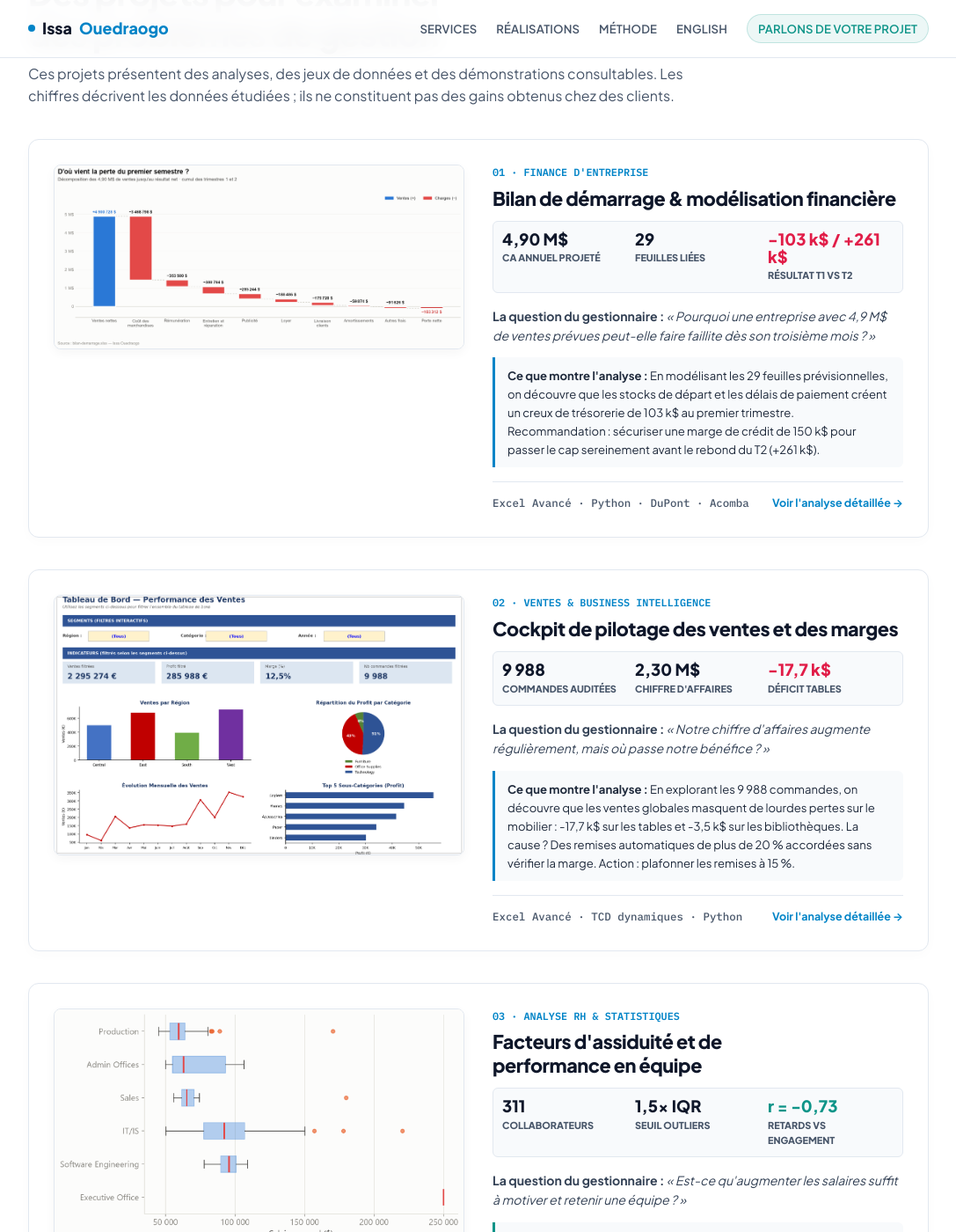
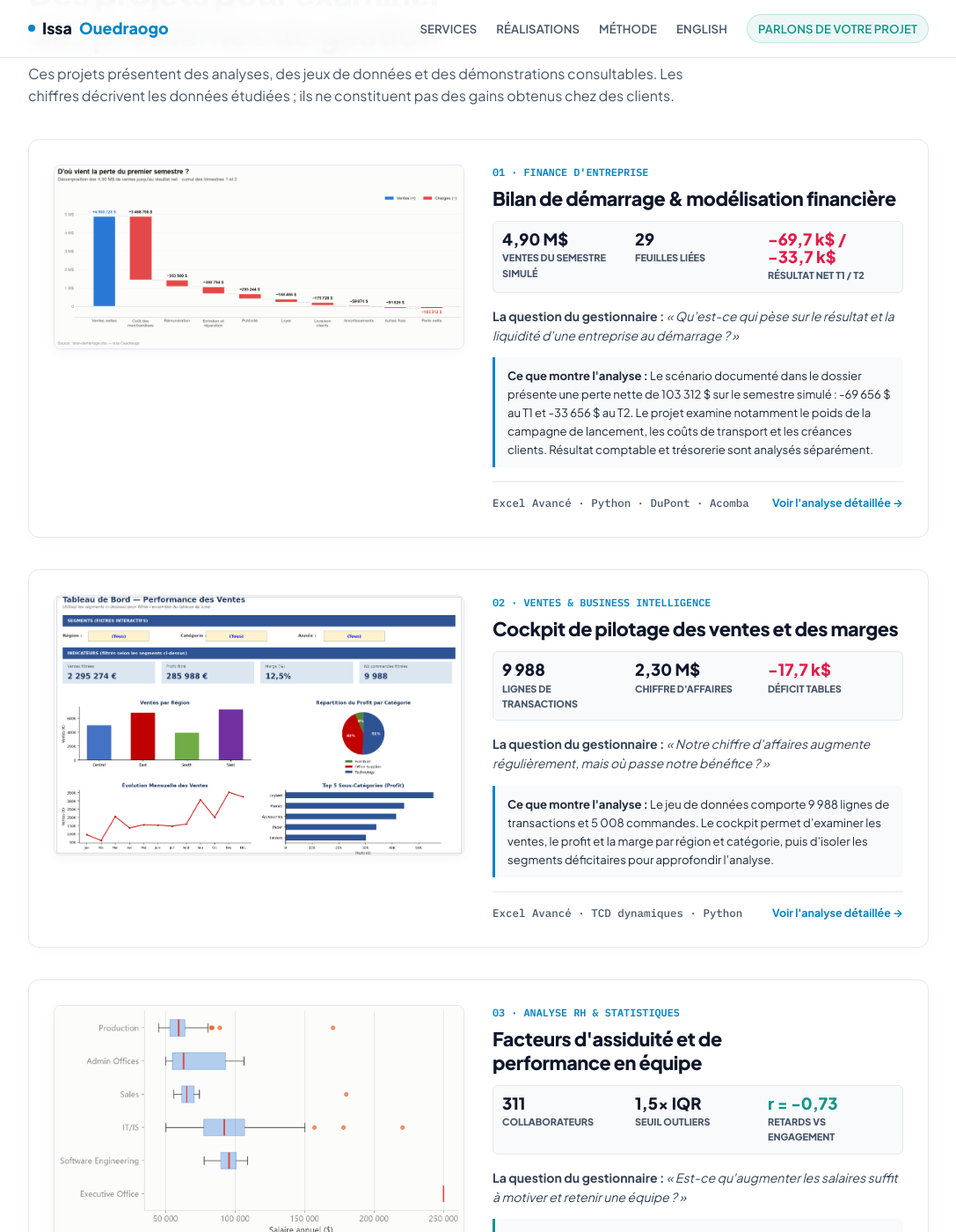
Before and after one commit to Issa0900/Issa-Ouedraogo, a Jekyll site: the page index.html, which Jekyll copies as it is, in a window 1280 px wide and 1400 px high, scrolled down 6422 px. Shown: the whole window at 88% size, without its empty margins (96-1183 px from the left). Built offline with Jekyll 4.4.1, drawn with Linux system fonts in a browser that asks for light colours; some of the changed text lies outside the part shown.

Commit message:
Aligner les chiffres de présentation sur les dossiers de preuve

```diff
--- a/index.html
+++ b/index.html
@@ -981,22 +981,22 @@
           <div class="case-metrics-bar">
             <div>
               <div class="cm-val">4,90 M$</div>
-              <div class="cm-lbl">CA Annuel Projeté</div>
+              <div class="cm-lbl">Ventes du semestre simulé</div>
             </div>
             <div>
               <div class="cm-val">29</div>
               <div class="cm-lbl">Feuilles Liées</div>
             </div>
             <div>
-              <div class="cm-val" style="color:#e11d48;">-103 k$ / +261 k$</div>
-              <div class="cm-lbl">Résultat T1 vs T2</div>
+              <div class="cm-val" style="color:#e11d48;">-69,7 k$ / -33,7 k$</div>
+              <div class="cm-lbl">Résultat net T1 / T2</div>
             </div>
           </div>
           <p class="case-desc">
-            <strong>La question du gestionnaire :</strong> <em>« Pourquoi une entreprise avec 4,9 M$ de ventes prévues peut-elle faire faillite dès son troisième mois ? »</em>
+            <strong>La question du gestionnaire :</strong> <em>« Qu’est-ce qui pèse sur le résultat et la liquidité d’une entreprise au démarrage ? »</em>
           </p>
           <div class="case-insight-box">
-            <strong>Ce que montre l'analyse :</strong> En modélisant les 29 feuilles prévisionnelles, on découvre que les stocks de départ et les délais de paiement créent un creux de trésorerie de 103 k$ au premier trimestre. Recommandation : sécuriser une marge de crédit de 150 k$ pour passer le cap sereinement avant le rebond du T2 (+261 k$).
+            <strong>Ce que montre l'analyse :</strong> Le scénario documenté dans le dossier présente une perte nette de 103 312 $ sur le semestre simulé : -69 656 $ au T1 et -33 656 $ au T2. Le projet examine notamment le poids de la campagne de lancement, les coûts de transport et les créances clients. Résultat comptable et trésorerie sont analysés séparément.
           </div>
           <div class="case-footer-row">
             <span class="case-tools">Excel Avancé · Python · DuPont · Acomba</span>
@@ -1016,7 +1016,7 @@
           <div class="case-metrics-bar">
             <div>
               <div class="cm-val">9 988</div>
-              <div class="cm-lbl">Commandes Auditées</div>
+              <div class="cm-lbl">Lignes de transactions</div>
             </div>
             <div>
               <div class="cm-val">2,30 M$</div>
@@ -1031,7 +1031,7 @@
             <strong>La question du gestionnaire :</strong> <em>« Notre chiffre d'affaires augmente régulièrement, mais où passe notre bénéfice ? »</em>
           </p>
           <div class="case-insight-box">
-            <strong>Ce que montre l'analyse :</strong> En explorant les 9 988 commandes, on découvre que les ventes globales masquent de lourdes pertes sur le mobilier : -17,7 k$ sur les tables et -3,5 k$ sur les bibliothèques. La cause ? Des remises automatiques de plus de 20 % accordées sans vérifier la marge. Action : plafonner les remises à 15 %.
+            <strong>Ce que montre l'analyse :</strong> Le jeu de données comporte 9 988 lignes de transactions et 5 008 commandes. Le cockpit permet d’examiner les ventes, le profit et la marge par région et catégorie, puis d’isoler les segments déficitaires pour approfondir l’analyse.
           </div>
           <div class="case-footer-row">
             <span class="case-tools">Excel Avancé · TCD dynamiques · Python</span>
@@ -1290,7 +1290,7 @@
             <tr>
               <td><strong>Business Intelligence</strong></td>
               <td><a href="./dashboard-ventes-performance/">Dashboard Ventes Superstore</a></td>
-              <td>9 988 commandes</td>
+              <td>9 988 lignes de transactions</td>
               <td>Cockpit Excel dynamique</td>
               <td><span style="color:#16a34a;font-weight:700;">✅ Formules SOMME.SI.ENS &amp; filtres</span></td>
             </tr>
```
